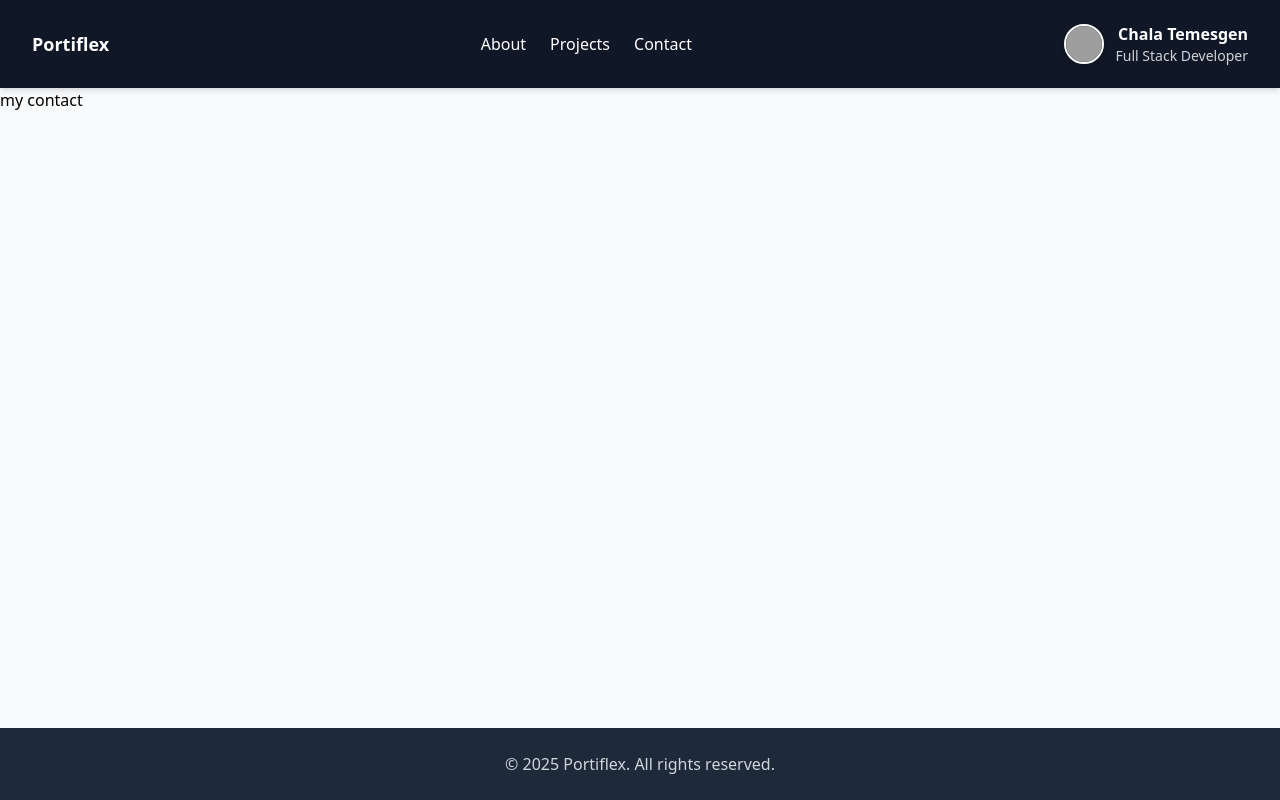
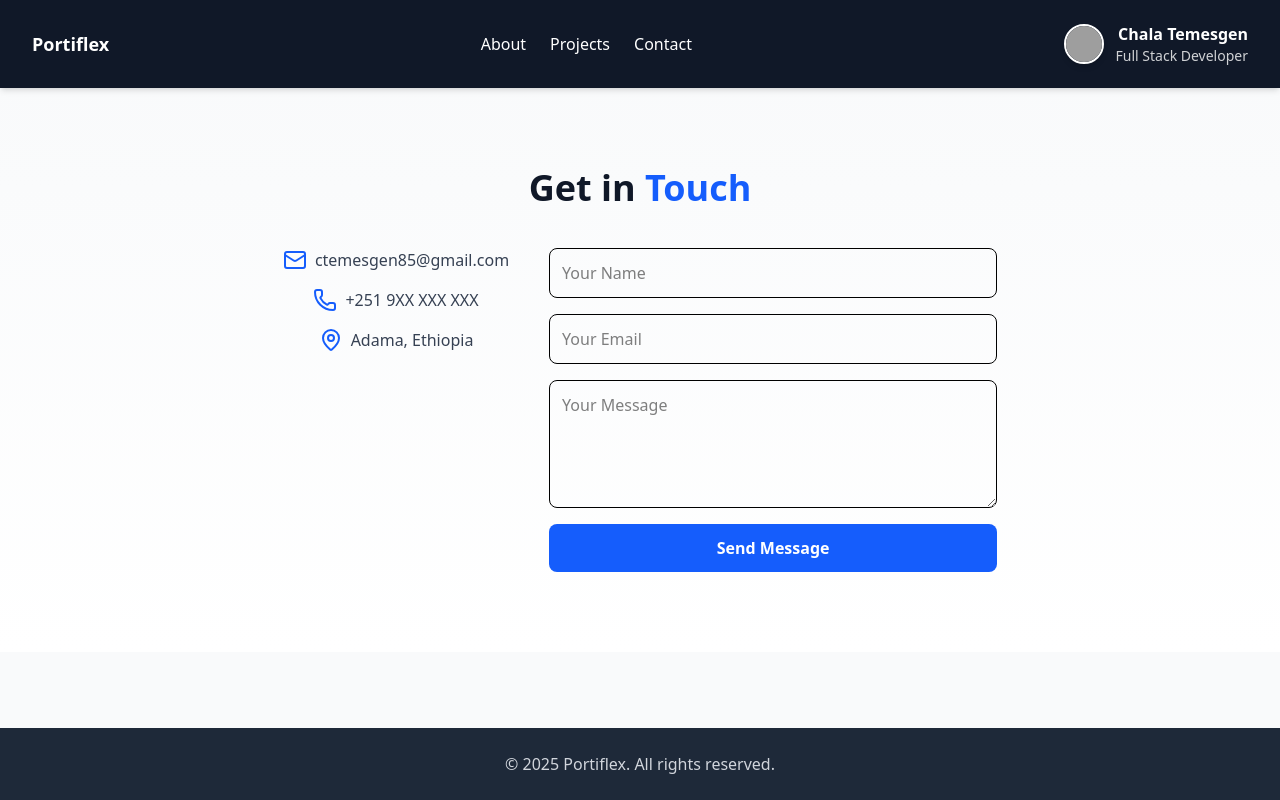
Before and after one commit to Chala751/Portiflex, a React (Vite) app in the folder client/: page /contact in a window 1280 px wide. Built offline with nearby package versions, Linux system fonts and the light colour scheme; grey boxes are pictures that could not be loaded.

Commit message:
contact added

```diff
--- a/client/src/pages/Contact.jsx
+++ b/client/src/pages/Contact.jsx
@@ -1,11 +1,54 @@
-import React from 'react'
+import { motion } from "framer-motion";
+import { Mail, MapPin, Phone } from "lucide-react";
 
-function Contact() {
+const Contact = () => {
   return (
-    <div>
-     <h1>my contact</h1>
-    </div>
-  )
-}
+    <section className="px-6 py-20 bg-gradient-to-b from-gray-50 to-white dark:from-gray-900 dark:to-gray-800 text-center">
+      <motion.h2
+        initial={{ opacity: 0, y: -30 }}
+        animate={{ opacity: 1, y: 0 }}
+        transition={{ duration: 0.6 }}
+        className="text-4xl font-bold text-gray-900 dark:text-white mb-10"
+      >
+        Get in <span className="text-blue-600 dark:text-blue-400">Touch</span>
+      </motion.h2>
 
-export default Contact
+      <div className="flex flex-col md:flex-row justify-center gap-10 max-w-4xl mx-auto">
+        {/* Contact Info */}
+        <motion.div
+          initial={{ opacity: 0, x: -30 }}
+          animate={{ opacity: 1, x: 0 }}
+          transition={{ duration: 0.6 }}
+          className="space-y-4 text-gray-700 dark:text-gray-300"
+        >
+          <p className="flex items-center justify-center gap-2">
+            <Mail className="text-blue-600" /> ctemesgen85@gmail.com
+          </p>
+          <p className="flex items-center justify-center gap-2">
+            <Phone className="text-blue-600" /> +251 9XX XXX XXX
+          </p>
+          <p className="flex items-center justify-center gap-2">
+            <MapPin className="text-blue-600" /> Adama, Ethiopia
+          </p>
+        </motion.div>
+
+        {/* Contact Form */}
+        <motion.form
+          initial={{ opacity: 0, x: 30 }}
+          animate={{ opacity: 1, x: 0 }}
+          transition={{ duration: 0.6 }}
+          className="flex flex-col gap-4 w-full md:w-1/2"
+        >
+          <input type="text" placeholder="Your Name" className="p-3 rounded-lg border dark:bg-gray-800" />
+          <input type="email" placeholder="Your Email" className="p-3 rounded-lg border dark:bg-gray-800" />
+          <textarea placeholder="Your Message" className="p-3 rounded-lg border h-32 dark:bg-gray-800" />
+          <button className="bg-blue-600 text-white py-3 rounded-lg font-semibold hover:bg-blue-700 transition">
+            Send Message
+          </button>
+        </motion.form>
+      </div>
+    </section>
+  );
+};
+
+export default Contact;
```
